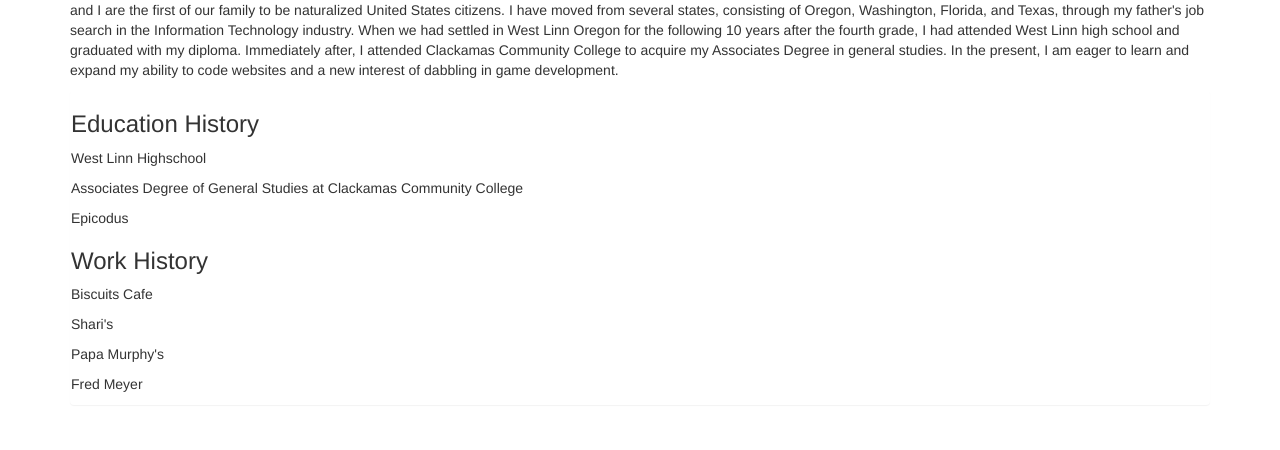
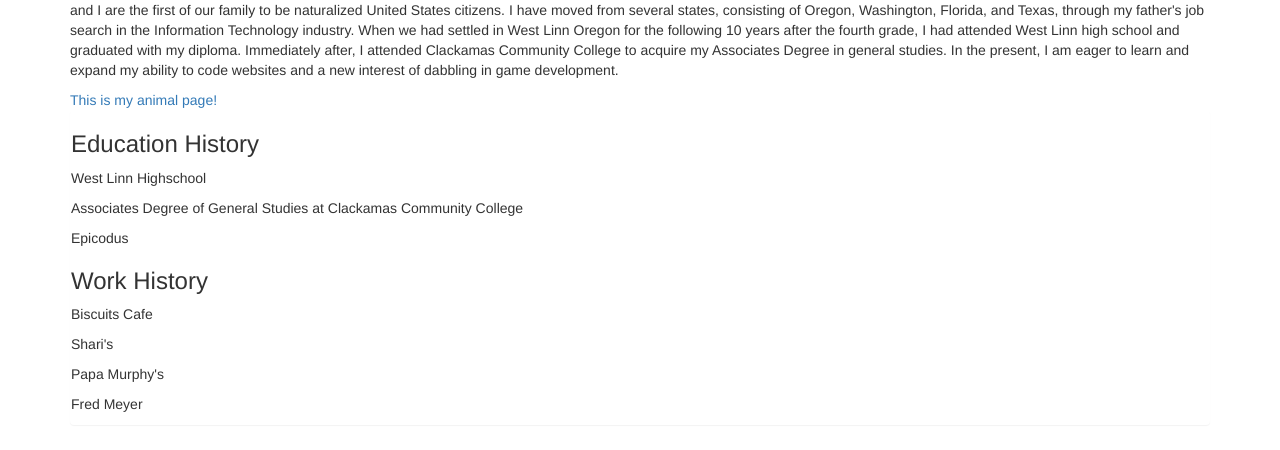
Before and after one commit to TonyBoy56/ruby-friday_project1, a plain HTML site: page index.html in a window 1280 px wide. Shown: the part 288-738 px from the top of the page. Drawn offline with Linux system fonts and the light colour scheme.

Commit message:
add 'a' tag for a link to a previous project.

```diff
--- a/index.html
+++ b/index.html
@@ -13,6 +13,7 @@
     <div class="aboutMe">
       <h2>About Me</h2>
       <p>I am an ambitous learner. My hobbies have consisted of music, video games, and computer technologies. My family line derives from Cuban and Hispanic branches, and my brother and I are the first of our family to be naturalized United States citizens. I have moved from several states, consisting of Oregon, Washington, Florida, and Texas, through my father's job search in the Information Technology industry. When we had settled in West Linn Oregon for the following 10 years after the fourth grade, I had attended West Linn high school and graduated with my diploma. Immediately after, I attended Clackamas Community College to acquire my Associates Degree in general studies. In the present, I am eager to learn and expand my ability to code websites and a new interest of dabbling in game development.</p>
+      <a href="https://assassin56.github.io/animal-page/"><span>This</span> is my animal page!</a>
     </div>
     <div class="panel">
       <h3>Education History</h3>
```
